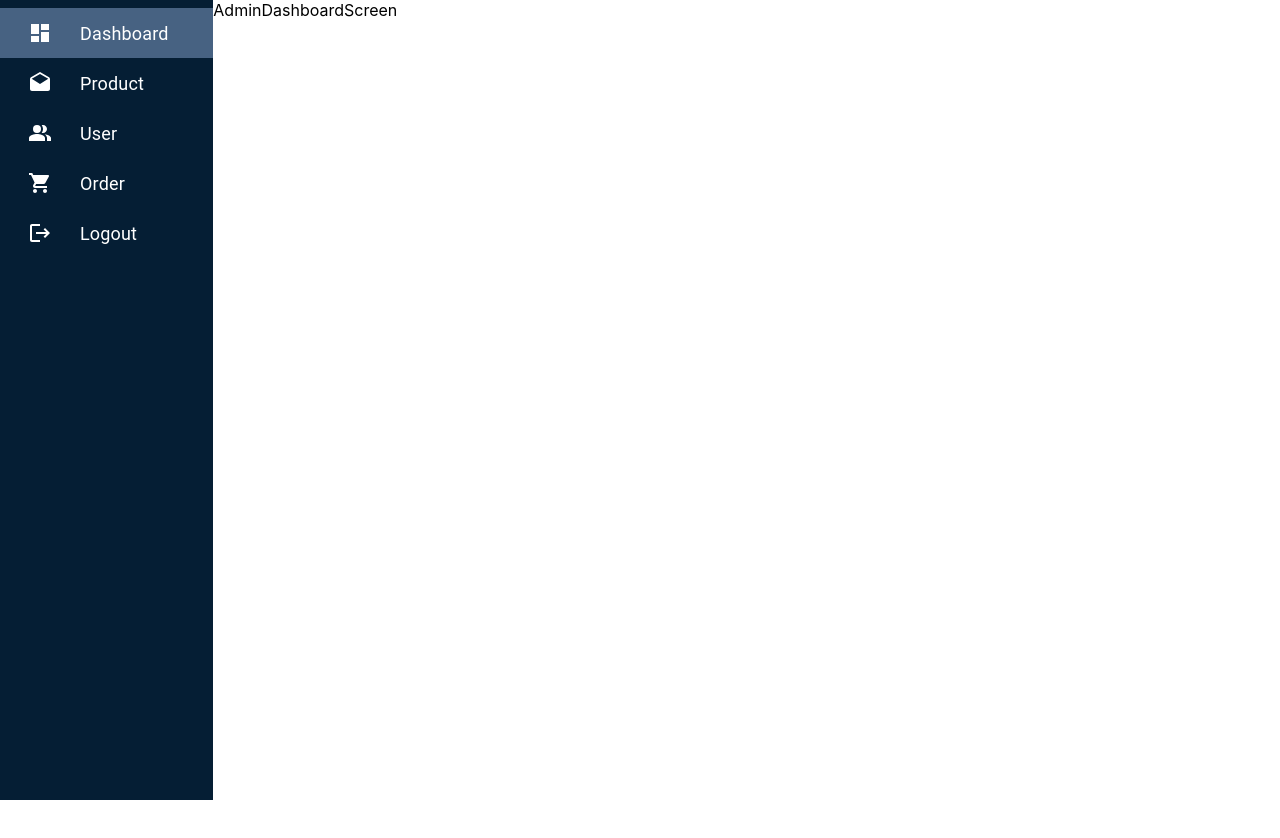
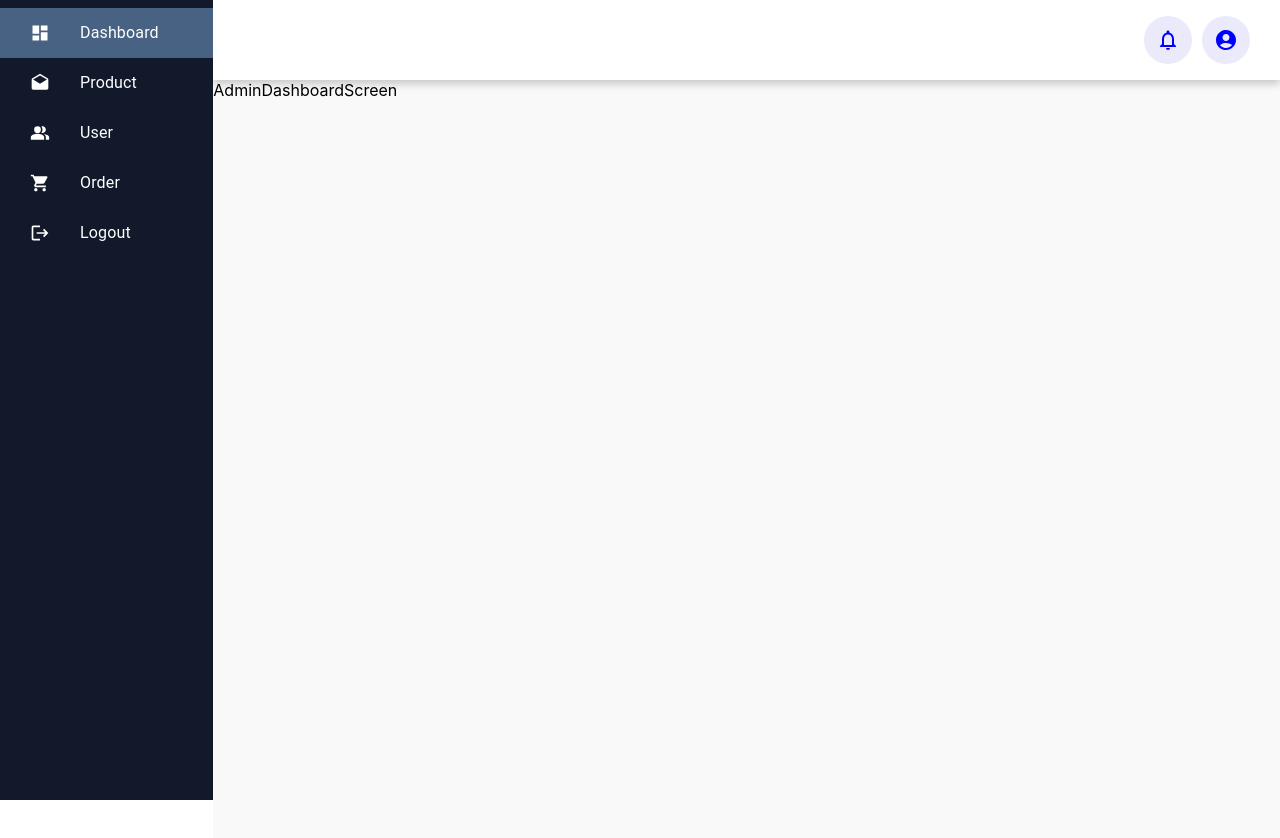
Before and after one commit to BaHoang/ProjectEcomerce, a React (Create React App) app in the folder front_end_admin/: page /admin/dashboard in a window 1280 px wide. Shown: the top 838 px of the page. Before the commit the page ends 800 px from the top, so only its background shows below. Built offline with nearby package versions, Linux system fonts and the light colour scheme.

Commit message:
feat: add app bar and reponsive

```diff
--- a/front_end_admin/src/Component/AdminSideBar.jsx
+++ b/front_end_admin/src/Component/AdminSideBar.jsx
@@ -42,16 +42,7 @@ const CustomListItemIcon = styled(ListItemIcon)(({ theme }) => ({
 
 }))
 
-const CustomListItemText = styled(ListItemText)(({ theme }) => ({
 
-    [theme.breakpoints.up('xs')]: {
-        display: 'none',
-    },
-
-    [theme.breakpoints.up('md')]: {
-        display: 'block',
-    },
-}))
 
 const CustomTooltip = styled(({ className, ...props }) => (
     <Tooltip {...props} classes={{ popper: className }} />
@@ -70,7 +61,24 @@ const CustomTooltip = styled(({ className, ...props }) => (
     },
 }));
 
-export const AdminSideBar = () => {
+export const AdminSideBar = (props) => {
+
+    const CustomListItemText = styled(ListItemText)(({ theme }) => ({
+
+        [theme.breakpoints.up('xs')]: {
+            display: props.displaySidebar,
+        },
+
+        [theme.breakpoints.up('sm')]: {
+            display: 'none'
+        },
+
+        [theme.breakpoints.up('md')]: {
+            display: 'block',
+        },
+    }))
+
+
     return (
 
             <List
@@ -78,16 +86,16 @@ export const AdminSideBar = () => {
                 component="nav"
             >
 
-                <CustomLink to='/admin/dashboard'>
+                <CustomLink to='/admin/dashboard' >
                     <CustomListItemButton>
                         <CustomTooltip title="Dashboard" placement='right'>
                             <CustomListItemIcon >
 
-                                <DashboardIcon sx={{ color: 'white', fontSize: '24px' }} />
+                                <DashboardIcon sx={{ color: 'white', fontSize: '20px' }} />
 
                             </CustomListItemIcon>
                         </CustomTooltip>
-                        <CustomListItemText primary="Dashboard" primaryTypographyProps={{ fontSize: '18px' }} />
+                        <CustomListItemText primary="Dashboard" primaryTypographyProps={{ fontSize: '16px' }} />
                     </CustomListItemButton>
                 </CustomLink>
 
@@ -96,11 +104,11 @@ export const AdminSideBar = () => {
                         <CustomTooltip title="Product" placement='right'>
                             <CustomListItemIcon >
 
-                                <DraftsIcon sx={{ color: 'white', fontSize: '24px' }} />
+                                <DraftsIcon sx={{ color: 'white', fontSize: '20px' }} />
 
                             </CustomListItemIcon>
                         </CustomTooltip>
-                        <CustomListItemText primary="Product" primaryTypographyProps={{ fontSize: '18px' }} />
+                        <CustomListItemText primary="Product" primaryTypographyProps={{ fontSize: '16px' }} />
                     </CustomListItemButton>
                 </CustomLink>
 
@@ -109,11 +117,11 @@ export const AdminSideBar = () => {
                         <CustomTooltip title="User"  placement='right'>
                             <CustomListItemIcon >
 
-                                <PeopleAltIcon sx={{ color: 'white', fontSize: '24px' }} />
+                                <PeopleAltIcon sx={{ color: 'white', fontSize: '20px' }} />
 
                             </CustomListItemIcon>
                         </CustomTooltip>
-                        <CustomListItemText primary="User" primaryTypographyProps={{ fontSize: '18px' }} />
+                        <CustomListItemText primary="User" primaryTypographyProps={{ fontSize: '16px' }} />
                     </CustomListItemButton>
                 </CustomLink>
 
@@ -122,11 +130,11 @@ export const AdminSideBar = () => {
                         <CustomTooltip title="Order" placement='right'>
                             <CustomListItemIcon >
 
-                                <ShoppingCartIcon sx={{ color: 'white', fontSize: '24px' }} />
+                                <ShoppingCartIcon sx={{ color: 'white', fontSize: '20px' }} />
 
                             </CustomListItemIcon>
                         </CustomTooltip>
-                        <CustomListItemText primary="Order" primaryTypographyProps={{ fontSize: '18px' }} />
+                        <CustomListItemText primary="Order" primaryTypographyProps={{ fontSize: '16px' }} />
                     </CustomListItemButton>
                 </CustomLink>
 
@@ -135,11 +143,11 @@ export const AdminSideBar = () => {
                         <CustomTooltip title="Logout" placement='right'>
                             <CustomListItemIcon >
 
-                                <LogoutIcon sx={{ color: 'white', fontSize: '24px' }} />
+                                <LogoutIcon sx={{ color: 'white', fontSize: '20px' }} />
 
                             </CustomListItemIcon>
                         </CustomTooltip>
-                        <CustomListItemText primary="Logout" primaryTypographyProps={{ fontSize: '18px' }} />
+                        <CustomListItemText primary="Logout" primaryTypographyProps={{ fontSize: '16px' }} />
                     </CustomListItemButton>
                 </CustomLink>
 
--- a/front_end_admin/src/HomeScreen/AdminDashboardScreen.jsx
+++ b/front_end_admin/src/HomeScreen/AdminDashboardScreen.jsx
@@ -1,7 +1,8 @@
+import { Box } from '@mui/material'
 import React from 'react'
 
 export const AdminDashboardScreen = () => {
   return (
-    <div>AdminDashboardScreen</div>
+    <Box sx={{height: '100vh'}}>AdminDashboardScreen</Box>
   )
 }
--- a/front_end_admin/src/HomeScreen/AdminOrderScreen.jsx
+++ b/front_end_admin/src/HomeScreen/AdminOrderScreen.jsx
@@ -1,7 +1,8 @@
+import { Box } from '@mui/material'
 import React from 'react'
 
 export const AdminOrderScreen = () => {
   return (
-    <div>AdminOrderScreen</div>
+    <Box sx={{height: '100vh'}}>AdminOrderScreen</Box>
   )
 }
--- a/front_end_admin/src/HomeScreen/AdminProductScreen.jsx
+++ b/front_end_admin/src/HomeScreen/AdminProductScreen.jsx
@@ -5,7 +5,8 @@ export const AdminProductScreen = () => {
   return (
     <Box sx={{
         height: '150vh',
-        paddingTop: 0
+        paddingTop: 0,
+        color: 'red',
     }}>
         Product
     </Box>
--- a/front_end_admin/src/HomeScreen/AdminScreen.jsx
+++ b/front_end_admin/src/HomeScreen/AdminScreen.jsx
@@ -1,4 +1,4 @@
-import React from 'react'
+import React, { useState } from 'react'
 import { Route } from 'react-router-dom'
 import { Routes } from 'react-router-dom'
 import { AdminSideBar } from '../Component/AdminSideBar'
@@ -7,29 +7,167 @@ import { AdminOrderScreen } from './AdminOrderScreen'
 import { AdminProductScreen } from './AdminProductScreen'
 import { AdminUserScreen } from './AdminUserScreen'
 import Grid from '@mui/material/Grid'
-import { Box } from '@mui/material'
+import { Box, IconButton, Menu, MenuItem } from '@mui/material'
+import MenuIcon from '@mui/icons-material/Menu'
+import AccountCircle from '@mui/icons-material/AccountCircle'
+import NotificationsNoneIcon from '@mui/icons-material/NotificationsNone'
+import { styled } from '@mui/system'
+
+const OverLay = styled(Box)({
+    backgroundColor: 'rgba(0, 0, 0, 0.2)',
+    position: 'fixed',
+    left: 0,
+    right: 0,
+    top: 0,
+    bottom: 0,
+    zIndex: 3,
+})
 
 export const AdminScreen = () => {
 
+    const [anchorEl, setAnchorEl] = useState(null)
+
+    const [xsDisplay, setXsDisplay] = useState('none')
+
+    const handleMenu = (event) => {
+        setAnchorEl(event.currentTarget);
+    };
+
+    const handleClose = () => {
+        setAnchorEl(null);
+    };
+
+    const handleXsDisplay = () => {
+        setXsDisplay('block')
+    };
+
+    const closeXsDisplay = () => {
+        setXsDisplay('none')
+    };
+
     return (
         <>
-
             <Box sx={{
                 position: 'fixed',
                 top: '0',
                 bottom: '0',
-                display: { xs: "none", sm: "block", md: "block" },
-                width: { xs: 0, sm: "8.33333333%", md: "16.66667%" },
-                backgroundColor: 'rgb(5, 30, 52)',
+                display: { xs: xsDisplay, sm: "block", md: "block" },
+                width: { xs: '50%', sm: "8.33333333%", md: "16.66667%" },
+                backgroundColor: 'rgb(17, 25, 42)',
+                zIndex: '4'
             }}>
 
-                <AdminSideBar />
+                <AdminSideBar displaySidebar={xsDisplay} />
 
             </Box>
-            <Box sx={{
-                marginLeft: {xs: 0, sm: "8.33333333%", md: "16.66667%"},
-                marginRight: '13px'
-            }}>
+
+            <OverLay sx={{ display: { xs: xsDisplay, sm: 'none' } }} onClick={closeXsDisplay}> </OverLay>
+
+            <Box
+                sx={{
+                    position: 'fixed',
+                    top: '0',
+                    left: { xs: 0, sm: "8.33333333%", md: "16.66667%" },
+                    right: '0',
+                    height: '80px',
+                    boxSizing: 'border-box',
+                    backgroundColor: 'rgba(255,255,255, 0.8)',
+                    backdropFilter: 'blur(5px)',
+                    zIndex: 2,
+                    // backgroundColor: 'red',
+                    display: 'flex',
+                    alignItems: 'center',
+                    padding: '15px 30px',
+                    boxShadow: '0 4px 8px 0 rgba(0, 0, 0, 0.2)'
+                }}
+            >
+                <IconButton
+                    size="large"
+                    edge="start"
+
+                    aria-label="menu"
+                    sx={{ mr: 2, display: { xs: "block", sm: "none" }, }}
+                    onClick={handleXsDisplay}
+                >
+                    <MenuIcon sx={{ color: 'blue' }} />
+                </IconButton>
+
+                <Box sx={{ marginLeft: 'auto' }}>
+                    <IconButton
+                        size="large"
+                        aria-label="account of current user"
+                        aria-controls="menu-appbar"
+                        aria-haspopup="true"
+                        onClick={handleMenu}
+                        sx={{ backgroundColor: 'rgba(55,55,215,0.1)' }}
+
+                    >
+                        <NotificationsNoneIcon sx={{ color: 'blue' }} />
+                    </IconButton>
+
+                    <Menu
+                        id="menu-appbar"
+                        anchorEl={anchorEl}
+
+
+                        anchorOrigin={{
+                            vertical: 'bottom',
+                            horizontal: 'right',
+                        }}
+                        transformOrigin={{
+                            vertical: 'top',
+                            horizontal: 'right',
+                        }}
+                        open={Boolean(anchorEl)}
+                        onClose={handleClose}
+                    >
+                        <MenuItem onClick={handleClose}>Profile</MenuItem>
+                        <MenuItem onClick={handleClose}>Logout</MenuItem>
+                    </Menu>
+                </Box>
+
+                <Box >
+                    <IconButton
+                        size="large"
+                        aria-label="account of current user"
+                        aria-controls="menu-appbar"
+                        aria-haspopup="true"
+                        onClick={handleMenu}
+                        sx={{ backgroundColor: 'rgba(55,55,215,0.1)', marginLeft: '10px' }}
+
+                    >
+                        <AccountCircle sx={{ color: 'blue' }} />
+                    </IconButton>
+
+                    <Menu
+                        id="menu-appbar"
+                        anchorEl={anchorEl}
+
+                        keepMounted
+                        anchorOrigin={{
+                            vertical: 'bottom',
+                            horizontal: 'right',
+                        }}
+                        transformOrigin={{
+                            vertical: 'top',
+                            horizontal: 'right',
+                        }}
+                        open={Boolean(anchorEl)}
+                        onClose={handleClose}
+                    >
+                        <MenuItem onClick={handleClose}>Profile</MenuItem>
+                        <MenuItem onClick={handleClose}>Logout</MenuItem>
+                    </Menu>
+                </Box>
+            </Box>
+
+            <Box
+                sx={{
+                    marginLeft: { xs: 0, sm: "8.33333333%", md: "16.66667%" },
+                    marginTop: '80px',
+                    backgroundColor: '#f9f9f9',
+                }}
+            >
                 <Routes>
                     <Route path="order" element={<AdminOrderScreen />} />
                     <Route path="user" element={<AdminUserScreen />} />
--- a/front_end_admin/src/HomeScreen/AdminUserScreen.jsx
+++ b/front_end_admin/src/HomeScreen/AdminUserScreen.jsx
@@ -1,7 +1,8 @@
+import { Box } from '@mui/material'
 import React from 'react'
 
 export const AdminUserScreen = () => {
   return (
-    <div>AdminUserScreen</div>
+    <Box sx={{height: '100vh'}}>AdminUserScreen</Box>
   )
 }
```
